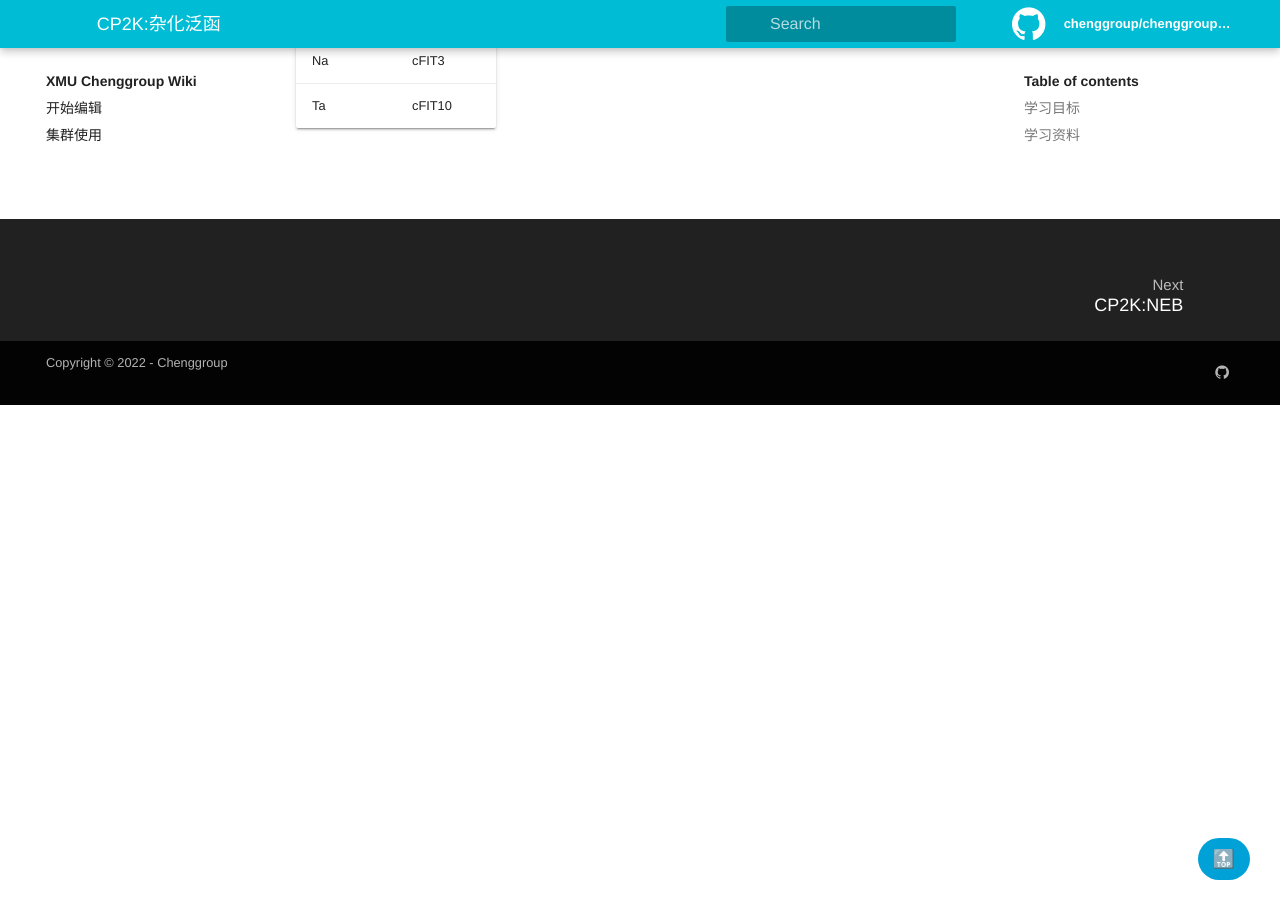
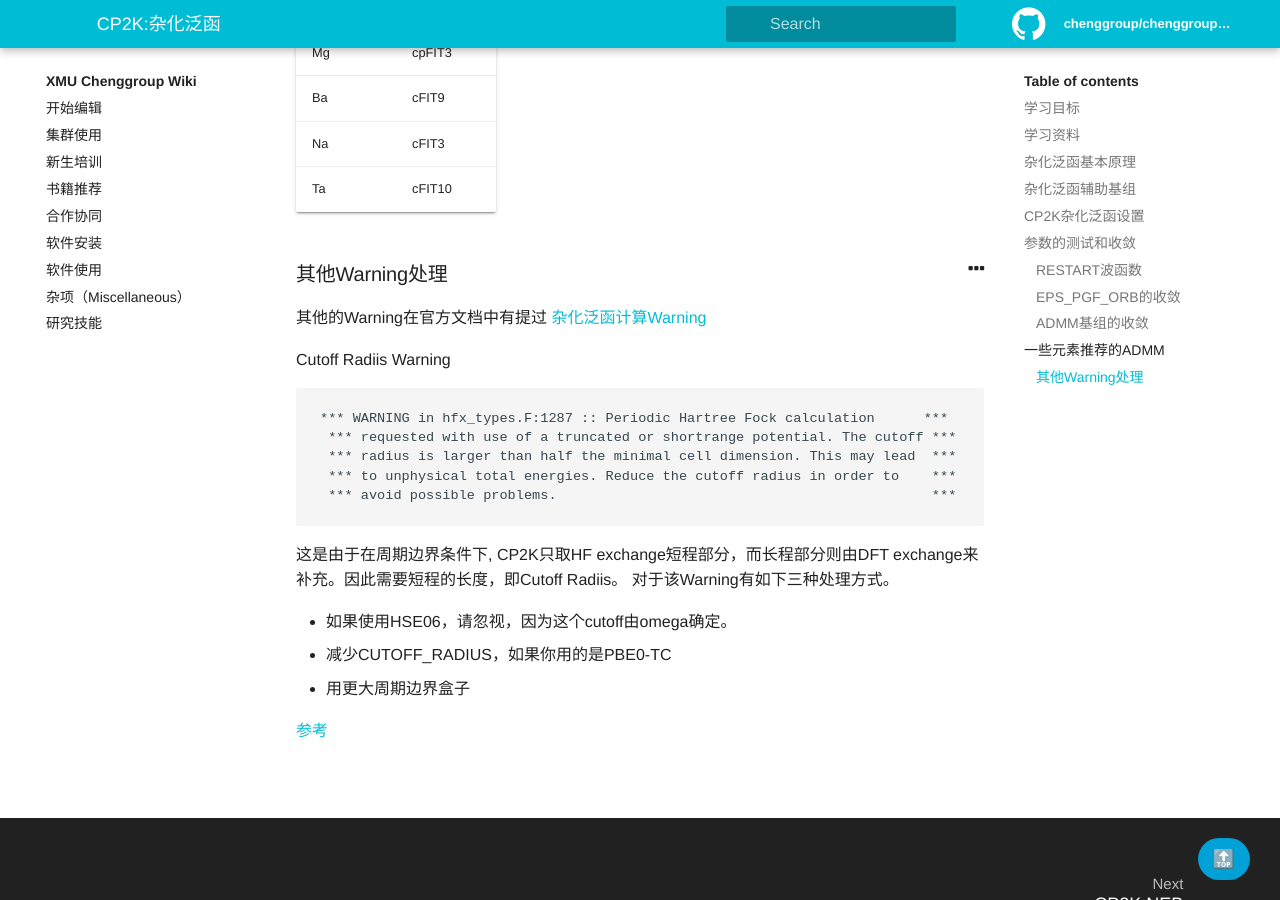
Before and after one commit to chenggroup/chenggroup.github.io, a Jekyll site: the page built from _wiki/软件使用/cp2k/cp2k-hf.md, in a window 1280 px wide and 900 px high, scrolled down 3981 px. Built offline with Jekyll 4.4.1, drawn with Linux system fonts in a browser that asks for light colours; some of the changed text lies outside the part shown.

Commit message:
update cp2k hf warning treatment

````diff
--- a/_wiki/软件使用/cp2k/cp2k-hf.md
+++ b/_wiki/软件使用/cp2k/cp2k-hf.md
@@ -18,6 +18,15 @@ authors: Yongbin Zhuang
 ## 学习资料
 
 [Slides: UCL DFT with Hybrid Functionals](https://www.cp2k.org/_media/events:2015_cecam_tutorial:ling_hybrids.pdf)
+
+[Slides: Hybrid Functional and ADMM](https://www.cp2k.org/_media/events:2018_summer_school:cp2k-uk-stfc-june-2018-sanliang-ling.pdf)
+
+
+
+[官方练习](https://www.cp2k.org/exercises:2017_uzh_cp2k-tutorial:hybrid)
+
+
+
 
 ## 杂化泛函基本原理
 
@@ -162,3 +171,25 @@ authors: Yongbin Zhuang
 | Ba   | cFIT9    |
 | Na   | cFIT3    |
 | Ta   | cFIT10   |
+
+### 其他Warning处理
+
+其他的Warning在官方文档中有提过
+[杂化泛函计算Warning](https://www.cp2k.org/faq:hfx_eps_warning)
+
+Cutoff Radiis Warning
+```
+*** WARNING in hfx_types.F:1287 :: Periodic Hartree Fock calculation      ***
+ *** requested with use of a truncated or shortrange potential. The cutoff ***
+ *** radius is larger than half the minimal cell dimension. This may lead  ***
+ *** to unphysical total energies. Reduce the cutoff radius in order to    ***
+ *** avoid possible problems.                                              ***
+ ```
+
+ 这是由于在周期边界条件下, CP2K只取HF exchange短程部分，而长程部分则由DFT exchange来补充。因此需要短程的长度，即Cutoff Radiis。 对于该Warning有如下三种处理方式。
+
+ - 如果使用HSE06，请忽视，因为这个cutoff由omega确定。
+ - 减少CUTOFF_RADIUS，如果你用的是PBE0-TC
+ - 用更大周期边界盒子
+
+[参考](https://groups.google.com/d/msg/cp2k/g1sFck3SYF8/jkseHHuCGQAJ)
````
